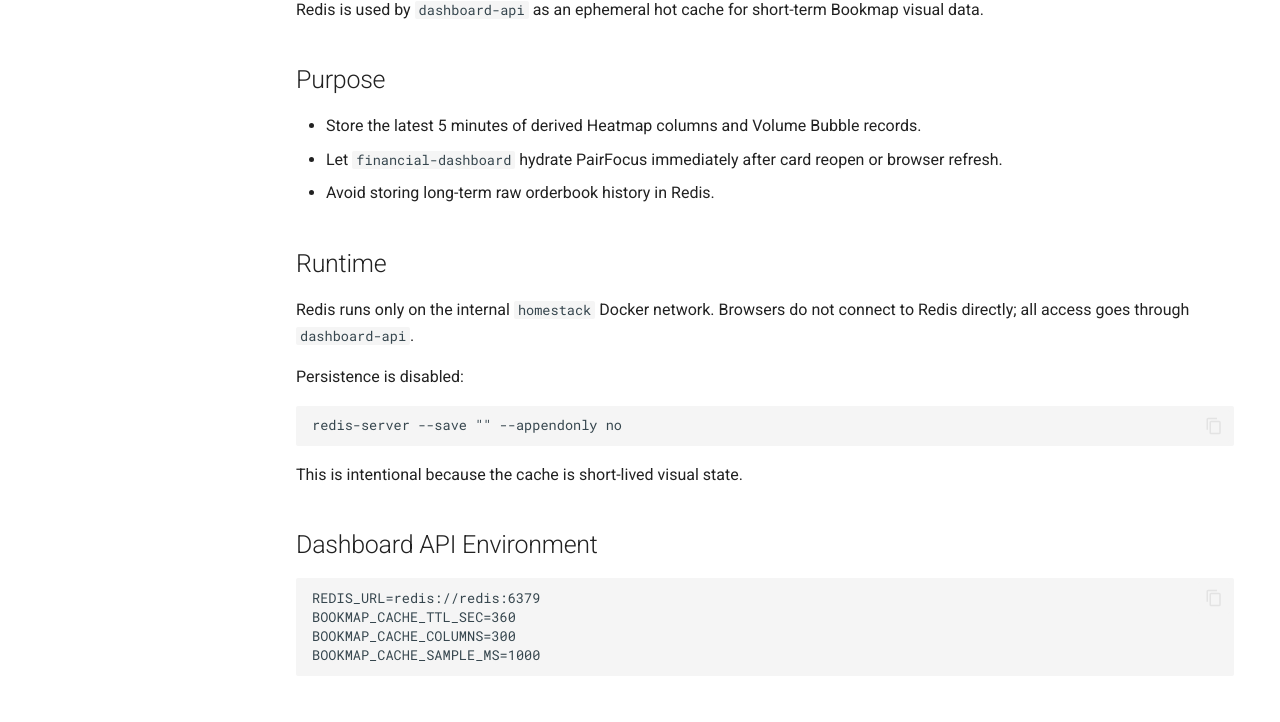
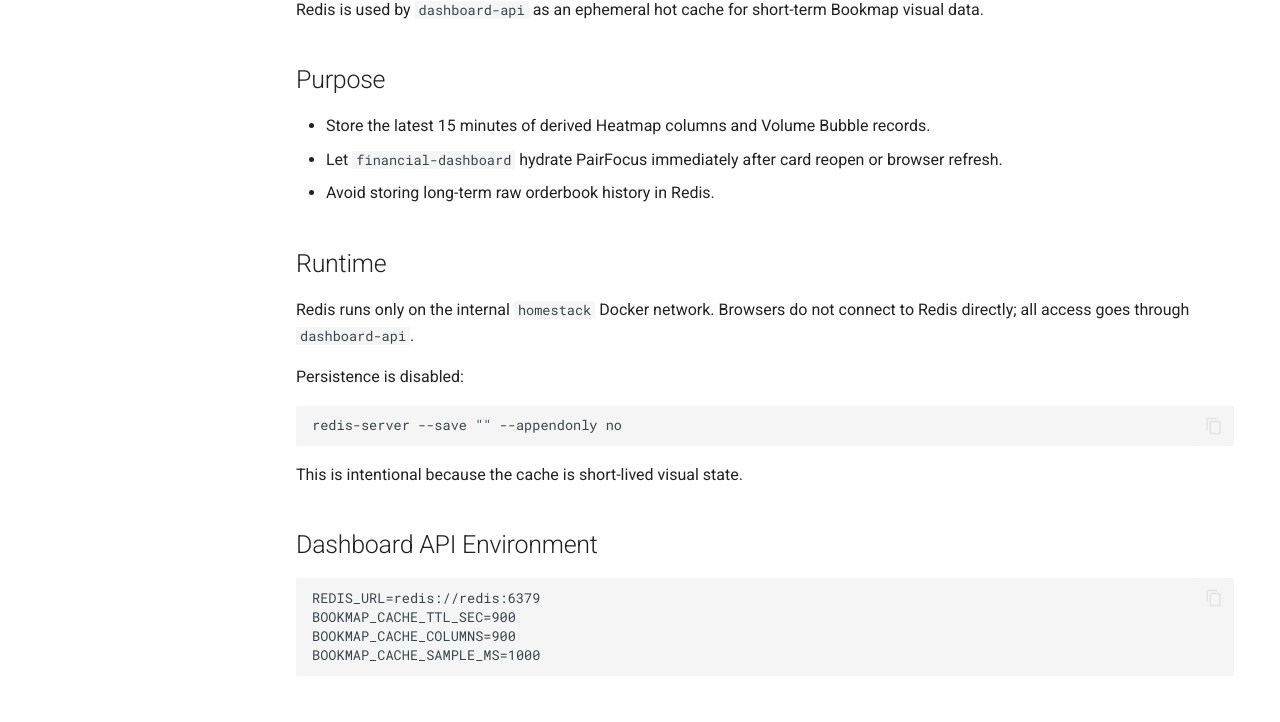
Before and after one commit to novis10813/home-server-setup, an MkDocs documentation site: the page built from docs/homestack/redis.md, in a window 1280 px wide and 1163 px high. Shown: the part 231-953 px from the top of the window. Built offline with MkDocs 1.6.1 and Material for MkDocs 9.7.7, drawn with Linux system fonts in a browser that asks for light colours.

Commit message:
Update dashboard Redis cache retention

````diff
--- a/docs/homestack/redis.md
+++ b/docs/homestack/redis.md
@@ -5,7 +5,7 @@
 
 ## Purpose
 
-- Store the latest 5 minutes of derived Heatmap columns and Volume Bubble records.
+- Store the latest 15 minutes of derived Heatmap columns and Volume Bubble records.
 - Let `financial-dashboard` hydrate PairFocus immediately after card reopen or browser
   refresh.
 - Avoid storing long-term raw orderbook history in Redis.
@@ -27,8 +27,8 @@
 
 ```text
 REDIS_URL=redis://redis:6379
-BOOKMAP_CACHE_TTL_SEC=360
-BOOKMAP_CACHE_COLUMNS=300
+BOOKMAP_CACHE_TTL_SEC=900
+BOOKMAP_CACHE_COLUMNS=900
 BOOKMAP_CACHE_SAMPLE_MS=1000
 ```
 
````
Also changed, not shown: docs/homestack/README.md (+1 -1 lines), 1 other file.
